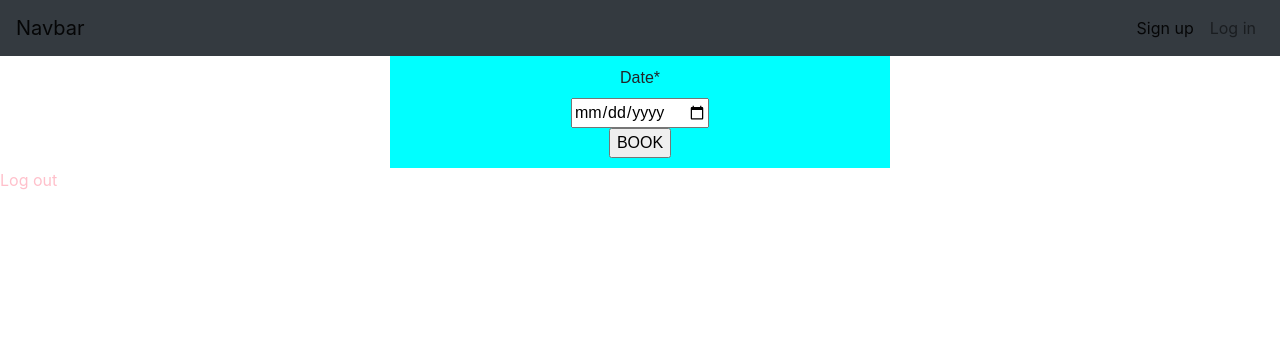
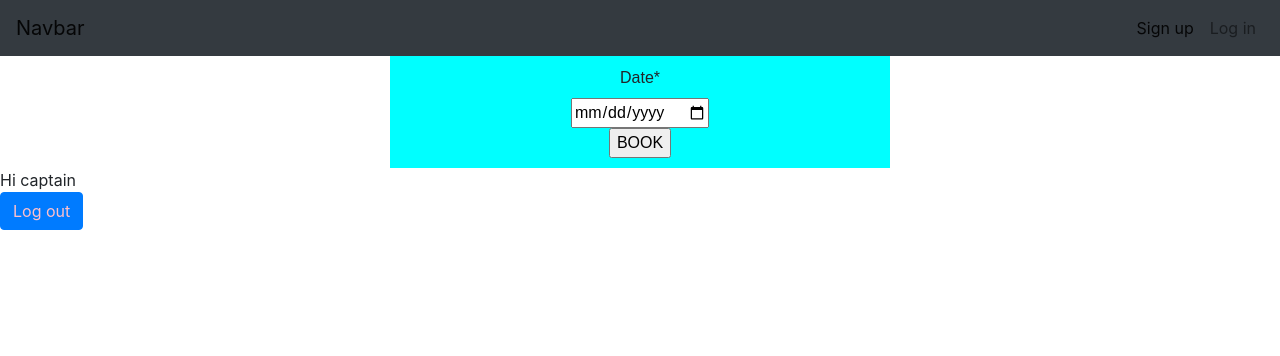
Before and after one commit to tonnyCAPTAIN/vaccinebooking, a Django app: page /book_appointment/book/ in a window 1280 px wide. Shown: the top 356 px of the page. Run offline with Django 3.2, Linux system fonts and the light colour scheme; a user stored in the database is signed in; parts of the project's set-up code (start-up, migrations or seed data) failed here and were passed over; some libraries are stand-ins or nearby versions.

Commit message:
addedd username to book

```diff
--- a/book_appointment/templates/book.html
+++ b/book_appointment/templates/book.html
@@ -29,23 +29,12 @@
                 <div class="alert alert-{{message.tag}}">{{message}}</div>
 
 
-
-
-
         {% endfor %}
         {% endif %}
 
 
-
-
-
-
-                <p><a href="{% url 'logout' %}">Log out</a></p>
-
-
-
-
-
+        Hi {{user.username}} <br>
+        <centre><a class="btn btn-primary" href="{% url 'logout' %}" role="button">Log out</a></centre>
 
 
 {% endblock %}
```
Also changed, not shown: book_appointment/migrations/0005_auto_20210705_0727.py (added).
